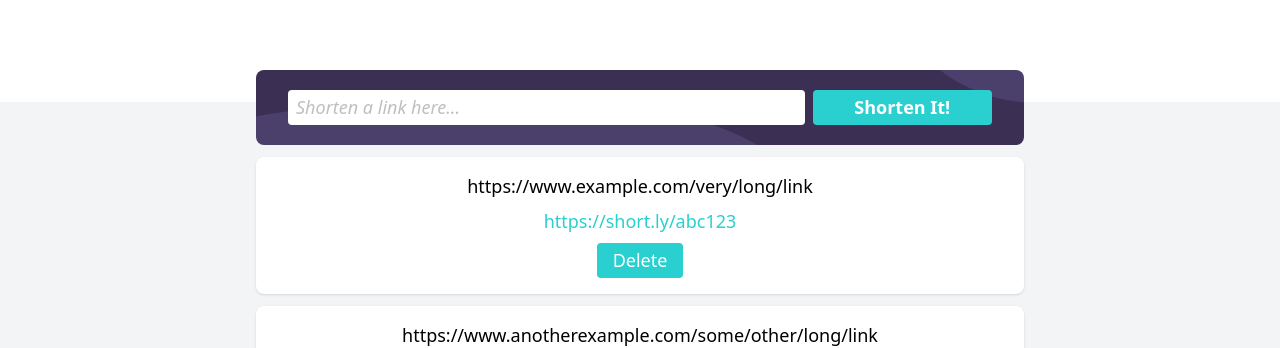
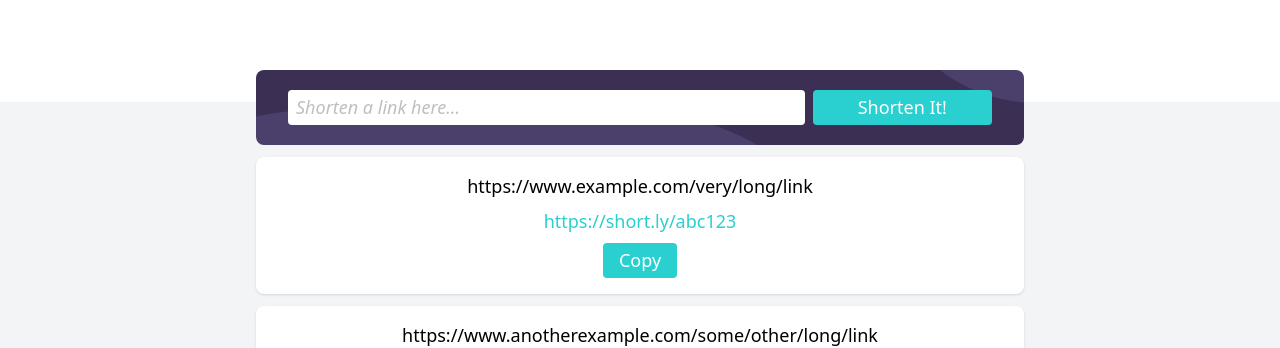
Before and after one commit to ysrckr/fem-url-shortening, a Next.js app: page / in a window 1280 px wide. Shown: the part 426-774 px from the top of the page. Built offline with nearby package versions, Linux system fonts and the light colour scheme.

Commit message:
Refactor link shortener component and add skeleton loading state

```diff
--- a/src/app/page.tsx
+++ b/src/app/page.tsx
@@ -1,13 +1,9 @@
 import Image from "next/image";
 import Link from "next/link";
+import { Shortener } from "@/components/shortener";
+import { ShortenerSkeleton } from "@/components/skeletons/shortener.skeleton";
+import { Suspense } from "react";
 
-const shortenLinks = {
-  "https://www.example.com/very/long/link": "https://short.ly/abc123",
-  "https://www.anotherexample.com/some/other/long/link":
-    "https://short.ly/def456",
-  "https://www.yetanotherexample.com/a/different/long/link":
-    "https://short.ly/ghi789",
-};
 export default function Home() {
   return (
     <main className="min-h-screen">
@@ -43,38 +39,9 @@ export default function Home() {
         </div>
       </section>
       <section className="bg-gray-100 px-4">
-        <div className="-translate-y-14 mx-auto lg:-translate-y-8">
-          <div className="container flex items-center justify-center mx-auto px-4 py-5 bg-[url(/bg-shorten-mobile.svg)] lg:bg-[url(/bg-shorten-desktop.svg)] bg-no-repeat rounded-lg gap-4 flex-col lg:flex-row lg:gap-2 bg-purple-95 lg:w-3xl lg:px-8">
-            <input
-              type="text"
-              className="bg-white placeholder:text-gray-4 px-2 py-1 rounded w-full italic"
-              placeholder="Shorten a link here..."
-            />
-            <button
-              type="button"
-              className="bg-blue-4 hover:scale-99 text-white font-bold py-1 px-4 rounded transition-transform duration-200 w-full cursor-pointer lg:w-1/3"
-            >
-              Shorten It!
-            </button>
-          </div>
-          <div className="container mt-3 rounded-lg flex flex-col gap-3 lg:w-3xl mx-auto md:w-3xl">
-            {Object.entries(shortenLinks).map(([long, short]) => (
-              <div
-                key={long}
-                className="flex flex-col items-center justify-between bg-white rounded-lg p-4 shadow gap-2"
-              >
-                <span className="text-gray-6">{long}</span>
-                <span className="text-blue-4">{short}</span>
-                <button
-                  type="button"
-                  className="bg-blue-4 text-white py-1 px-4 rounded hover:scale-99 transition-transform duration-200"
-                >
-                  Delete
-                </button>
-              </div>
-            ))}
-          </div>
-        </div>
+        <Suspense fallback={<ShortenerSkeleton />}>
+          <Shortener />
+        </Suspense>
         <div className="container m-auto text-center py-6 px-4">
           <h2 className="mb-4 font-bold text-3xl">Advanced Statistics</h2>
           <p className="text-gray-5 max-w-lg m-auto text-sm">
--- /dev/null
+++ b/src/components/button.tsx
@@ -0,0 +1,18 @@
+"use client";
+
+import { cn } from "@/utils/cn";
+
+type ButtonProps = {} & React.ButtonHTMLAttributes<HTMLButtonElement>;
+
+export const Button = (props: ButtonProps) => (
+  <button
+    {...props}
+    className={cn(
+      "bg-blue-4 text-white py-1 px-4 rounded hover:scale-99 transition-transform duration-200 cursor-pointer",
+      props.className
+    )}
+    type={props.type || "button"}
+  >
+    {props.children}
+  </button>
+);
--- /dev/null
+++ b/src/components/shortener.tsx
@@ -0,0 +1,38 @@
+"use client";
+
+import { Button } from "./button";
+
+const shortenLinks = {
+  "https://www.example.com/very/long/link": "https://short.ly/abc123",
+  "https://www.anotherexample.com/some/other/long/link":
+    "https://short.ly/def456",
+  "https://www.yetanotherexample.com/a/different/long/link":
+    "https://short.ly/ghi789",
+};
+
+export const Shortener = () => (
+  <div className="-translate-y-14 mx-auto lg:-translate-y-8">
+    <div className="container flex items-center justify-center mx-auto px-4 py-5 bg-[url(/bg-shorten-mobile.svg)] lg:bg-[url(/bg-shorten-desktop.svg)] bg-no-repeat rounded-lg gap-4 flex-col lg:flex-row lg:gap-2 bg-purple-95 lg:w-3xl lg:px-8">
+      <input
+        type="text"
+        className="bg-white placeholder:text-gray-4 px-2 py-1 rounded w-full italic"
+        placeholder="Shorten a link here..."
+      />
+      <Button className="lg:w-1/3">Shorten It!</Button>
+    </div>
+    <div className="container mt-3 rounded-lg flex flex-col gap-3 lg:w-3xl mx-auto md:w-3xl">
+      {Object.entries(shortenLinks).map(([long, short]) => (
+        <div
+          key={long}
+          className="flex flex-col items-center justify-between bg-white rounded-lg p-4 shadow gap-2"
+        >
+          <span className="text-gray-6">{long}</span>
+          <span className="text-blue-4">{short}</span>
+          <Button onClick={() => navigator.clipboard.writeText(short)}>
+            Copy
+          </Button>
+        </div>
+      ))}
+    </div>
+  </div>
+);
--- /dev/null
+++ b/src/components/skeletons/shortener.skeleton.tsx
@@ -0,0 +1,32 @@
+export const ShortenerSkeleton = ({ numOfItems = 0 }) => (
+  <div className="-translate-y-14 mx-auto lg:-translate-y-8">
+    <div className="container flex items-center justify-center mx-auto px-4 py-5 bg-gray-200 rounded-lg gap-4 flex-col lg:flex-row lg:gap-2 lg:w-3xl lg:px-8">
+      <div className="bg-white placeholder:text-gray-4 px-2 py-1 rounded w-full italic animate-pulse">
+        <span className="block h-4 bg-gray-300 rounded"></span>
+      </div>
+      <div className="bg-blue-400 text-white py-1 px-4 rounded hover:scale-99 transition-transform duration-200 cursor-pointer animate-pulse">
+        <span className="block h-4 bg-blue-300 rounded"></span>
+      </div>
+    </div>
+    {numOfItems > 0 && (
+      <div className="container mt-3 rounded-lg flex flex-col gap-3 lg:w-3xl mx-auto md:w-3xl">
+        {Array.from({ length: numOfItems }).map((_, index) => (
+          <div
+            key={index}
+            className="flex flex-col items-center justify-between bg-white rounded-lg p-4 shadow gap-2"
+          >
+            <span className="text-gray-6 animate-pulse">
+              <span className="block h-4 bg-gray-300 rounded"></span>
+            </span>
+            <span className="text-blue-4 animate-pulse">
+              <span className="block h-4 bg-blue-300 rounded"></span>
+            </span>
+            <div className="bg-blue-400 text-white py-1 px-4 rounded hover:scale-99 transition-transform duration-200 cursor-pointer animate-pulse">
+              <span className="block h-4 bg-blue-300 rounded"></span>
+            </div>
+          </div>
+        ))}
+      </div>
+    )}
+  </div>
+);
```
